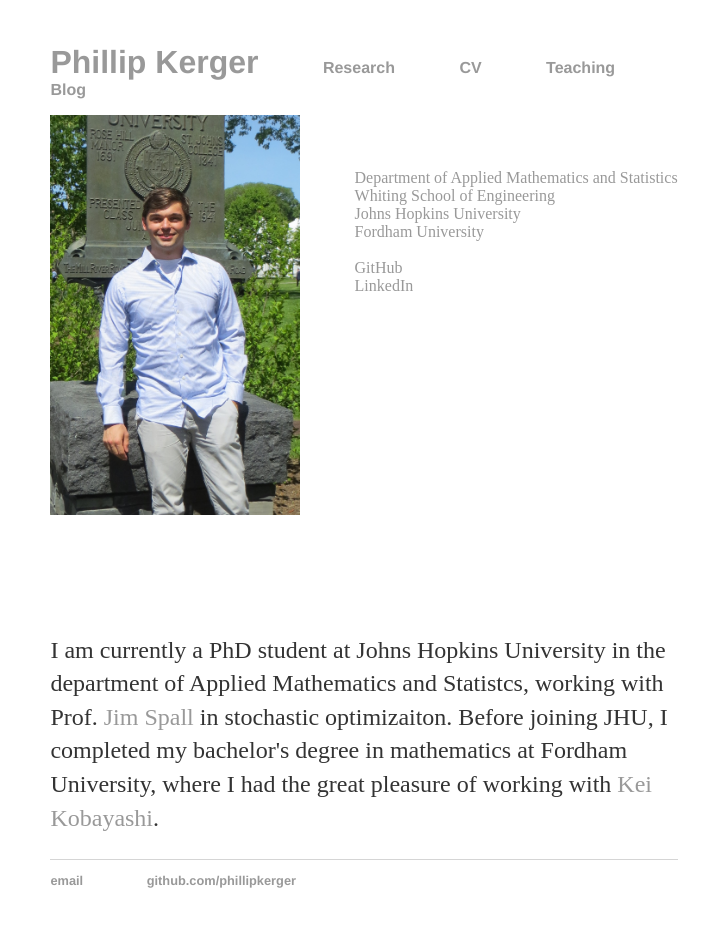
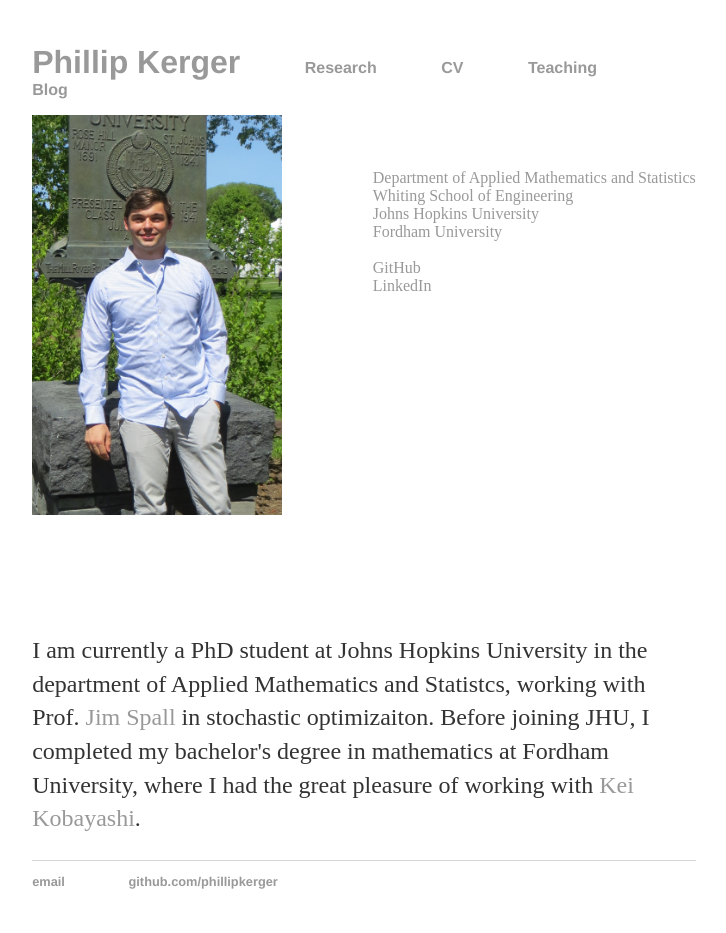
Before and after one commit to PhillipKerger/phillipkerger.github.io, a Jekyll site: the page built from index.html, in a window 1280 px wide. Shown: the whole page, without its empty margins (276-1002 px from the left). Built offline with Jekyll 4.4.1, drawn with Linux system fonts in a browser that asks for light colours.

Commit message:
Update main.css

```diff
--- a/css/main.css
+++ b/css/main.css
@@ -1,6 +1,6 @@
 body, html {
-    margin-left:15%;
-    margin-right:15%;
+    margin-left:14%;
+    margin-right:14%;
     margin-bottom:2%;
     margin-top:2%;
 }
```
